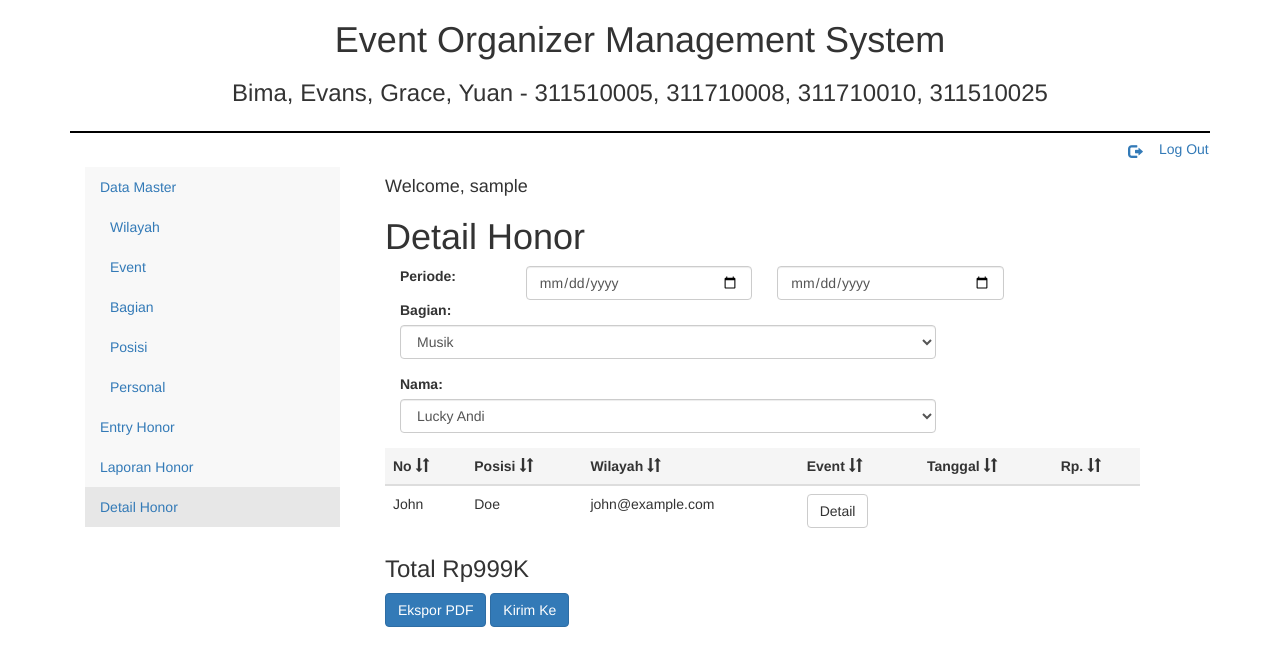
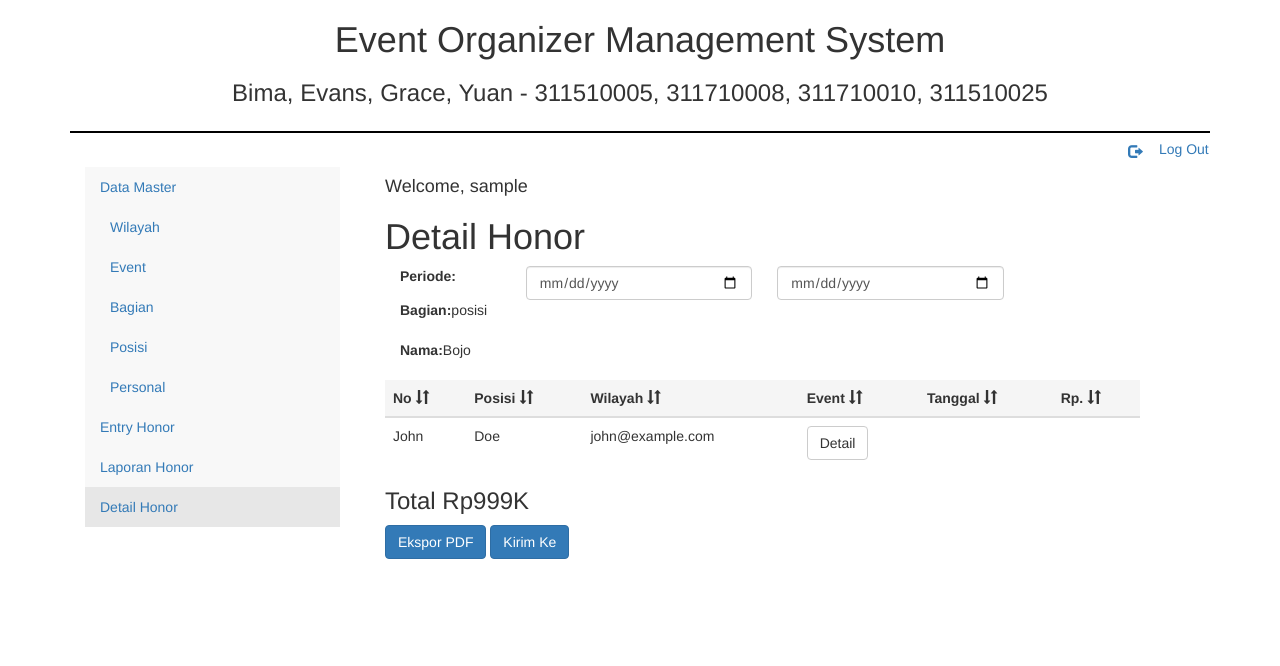
Before and after one commit to GraceMelody/event-organizer, a PHP site: page /detail.php in a window 1280 px wide. Shown: the top 666 px of the page. Run offline with PHP 8.4, Linux system fonts and the light colour scheme; the visitor is signed in with stand-in values (Sample User, id 1); data comes from the database, SQL or seed files in the repository; a stand-in replaces the project's code that opens the database connection; some libraries are stand-ins or nearby versions.

Commit message:
Detail honor: adds bagian & nama

```diff
--- a/detail.php
+++ b/detail.php
@@ -9,6 +9,14 @@
     // You can only see yours...
     $_GET['id_user'] = getNIP();
   }
+?>
+<?php
+  $query = "SELECT personal.nama, posisi.nama FROM personal INNER JOIN posisi ON personal.id_posisi=posisi.id WHERE personal.nip=?";
+  $stmt = $db->prepare($query) or show_error_dialog($db->error);
+  $stmt->bind_param('i', $_GET['id_user']);
+  $stmt->execute();
+  $stmt->bind_result($nama, $posisi);
+  $stmt->fetch();
 ?>
 <?php require('header.php') ?>
               <?php if(canEditMaster()) { ?>
@@ -51,16 +59,10 @@
         </div>
 
           <div class="form-group col-xs-9">
-            <label for="sel1">Bagian:</label>
-            <select class="form-control" id="wilayah">
-              <option>Musik</option>
-            </select>
+            <label for="sel1">Bagian: </label><span><?php echo $posisi ?></span>
         </div>
           <div class="form-group col-xs-9">
-            <label for="sel1">Nama:</label>
-            <select class="form-control" id="wilayah">
-              <option>Lucky Andi</option>
-            </select>
+            <label for="sel1">Nama: </label><span><?php echo $nama ?></span>
         </div>
         <div class="table-container">
         <table class="table table-hover tablesorter">
```
